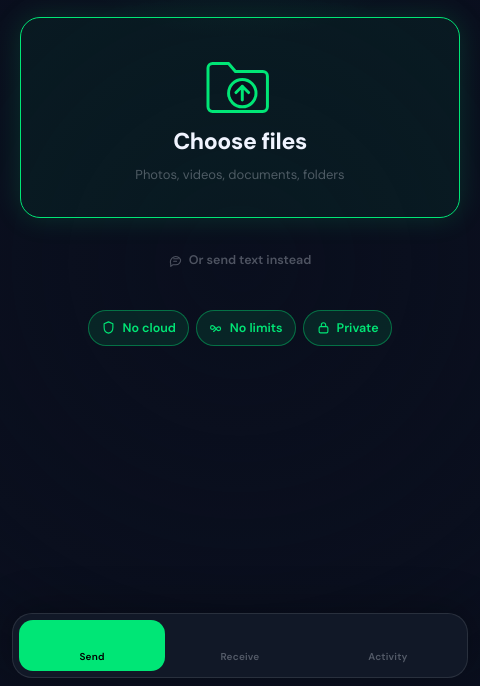
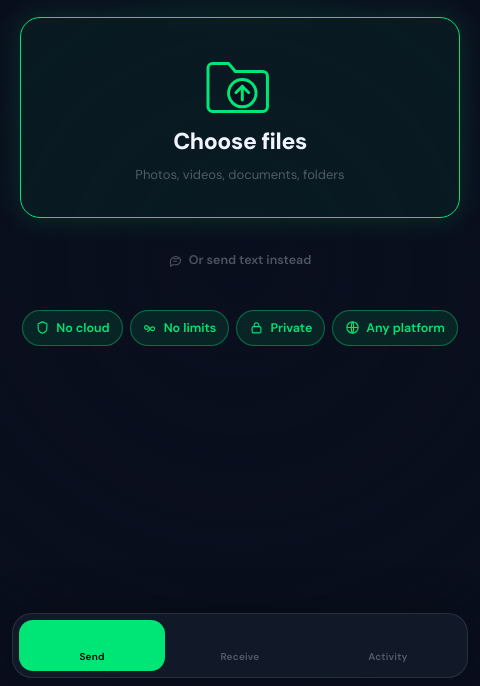
Before and after one commit to simonjhuan/goodfile, an Electron app: page www/index.html in a window 480 px wide. Shown: the part 158-844 px from the top of the page. Drawn offline with nearby package versions, Linux system fonts and the light colour scheme.

Commit message:
Add an "Any platform" trust pill to the Send screen
Reinforces the thing this whole session has been about -- the app
already sends Android to iPhone via QR/Safari with no install needed on
the receiving end -- as a fourth trust pill alongside No cloud / No
limits / Private, matching their existing style.

```diff
--- a/www/i18n.js
+++ b/www/i18n.js
@@ -68,6 +68,7 @@
     "ไม่ผ่านคลาวด์":"No cloud",
     "ไม่จำกัดขนาด":"No limits",
     "ส่วนตัว":"Private",
+    "ทุกแพลตฟอร์ม":"Any platform",
     "หน้าหลัก":"Home",
     "รับไฟล์":"Receive",
     "กิจกรรม":"Activity",
--- a/www/index.html
+++ b/www/index.html
@@ -450,6 +450,7 @@
           <span class="trust-pill"><svg viewBox="0 0 24 24" fill="none" stroke="currentColor" stroke-width="1.8" stroke-linejoin="round"><path d="M12 3l7 3v6c0 4.4-3 8.2-7 9-4-.8-7-4.6-7-9V6l7-3z"/></svg>ไม่ผ่านคลาวด์</span>
           <span class="trust-pill"><svg viewBox="0 0 24 24" fill="none" stroke="currentColor" stroke-width="1.8"><path d="M8.5 12a3 3 0 11-3-3c1.6 0 2.6 1.2 3.6 2.3l2.8 3.4c1 1.1 2 2.3 3.6 2.3a3 3 0 100-6c-1.6 0-2.6 1.2-3.6 2.3L10.1 16c-1 1.1-2 2.3-3.6 2.3"/></svg>ไม่จำกัดขนาด</span>
           <span class="trust-pill"><svg viewBox="0 0 24 24" fill="none" stroke="currentColor" stroke-width="1.8"><rect x="5" y="10.5" width="14" height="10" rx="2.2"/><path d="M8.5 10.5V7.8a3.5 3.5 0 017 0v2.7"/></svg>ส่วนตัว</span>
+          <span class="trust-pill"><svg viewBox="0 0 24 24" fill="none" stroke="currentColor" stroke-width="1.8"><circle cx="12" cy="12" r="9"/><path d="M3 12h18M12 3c2.5 2.5 2.5 15.5 0 18M12 3c-2.5 2.5-2.5 15.5 0 18"/></svg>ทุกแพลตฟอร์ม</span>
         </div>
         <div class="flist" id="flist">
           <div class="flist-box">
```
Also changed, not shown: test/i18n-coverage.test.js (+1 -0 lines).
